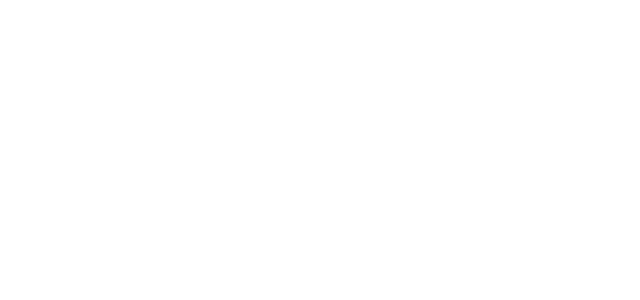
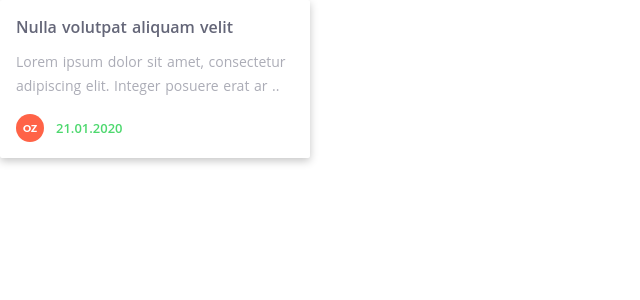
Before and after one commit to kvitkina/jungaroo, a Nuxt app: page / in a window 1280 px wide. Shown: the top 300 px of the page, without its empty margins (0-640 px from the left). Built offline with nearby package versions, Linux system fonts and the light colour scheme.

Commit message:
сверстать карточку

```diff
--- /dev/null
+++ b/components/Card.vue
@@ -0,0 +1,80 @@
+<template>
+  <div class="card">
+    <h3 class="card__title">Nulla volutpat aliquam velit</h3>
+    <p
+      class="card__subtitle"
+    >Lorem ipsum dolor sit amet, consectetur adipiscing elit. Integer posuere erat ar ..</p>
+    <div class="card__info">
+      <button type="button" class="card__user">OZ</button>
+      <p class="card__date">21.01.2020</p>
+    </div>
+  </div>
+</template>
+
+<script>
+</script>
+
+<style>
+.card {
+  max-width: 310px;
+  padding: 16px;
+  box-sizing: border-box;
+  background: #fff;
+  box-shadow: 0px 3px 9px rgba(0, 0, 0, 0.227355);
+  border-radius: 2px;
+}
+
+.card__title {
+  text-overflow: ellipsis;
+  white-space: nowrap;
+  overflow: hidden;
+  margin: 0 0 12px 0;
+  font-family: Open Sans, Arial, serif;
+  font-style: normal;
+  font-weight: 600;
+  font-size: 16px;
+  line-height: 22px;
+  color: #646678;
+}
+
+.card__subtitle {
+  margin: 0 0 16px 0;
+  font-family: Open Sans, Arial, serif;
+  font-style: normal;
+  font-weight: normal;
+  font-size: 14px;
+  line-height: 24px;
+  color: rgba(100, 102, 120, 0.54);
+}
+
+.card__info {
+  display: flex;
+  align-items: center;
+}
+
+.card__user {
+  border: 0;
+  padding: 0;
+  margin-right: 12px;
+  width: 28px;
+  height: 28px;
+  border-radius: 50%;
+  background: tomato;
+  font-family: Lato;
+  font-style: normal;
+  font-weight: 900;
+  font-size: 10px;
+  line-height: 12px;
+  text-align: center;
+  color: #fff;
+}
+
+.card__date {
+  font-family: Open Sans, Arial, serif;
+  font-style: normal;
+  font-weight: 600;
+  font-size: 13px;
+  line-height: 18px;
+  color: #4dd86e;
+}
+</style>
--- a/pages/index.vue
+++ b/pages/index.vue
@@ -1,11 +1,17 @@
 <template>
-
+  <card></card>
 </template>
 
+
 <script>
-
+import Card from "@/components/Card.vue";
+export default {
+  components: {
+    Card: Card
+  }
+};
 </script>
 
+
 <style>
-
 </style>
```
